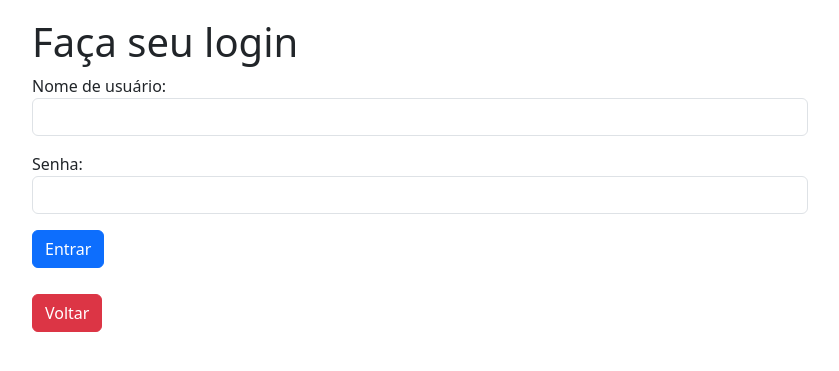
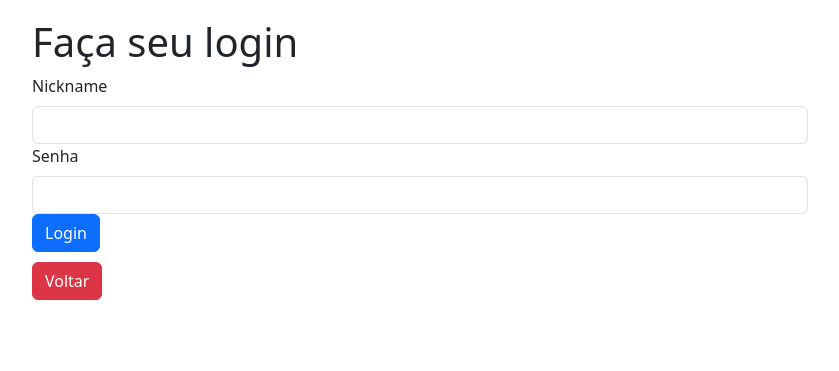
Before and after one commit to gabriel-lacerdaa/Jogoteca, a Flask app: page /login in a window 1280 px wide. Shown: the top 371 px of the page, without its empty margins (220-1059 px from the left). Run offline with Flask 3, Linux system fonts and the light colour scheme; some libraries are stand-ins or nearby versions.

Commit message:
wtf para validar formulario de login

```diff
--- a/helpers.py
+++ b/helpers.py
@@ -1,7 +1,7 @@
 import os
 from app import app
 from flask_wtf import FlaskForm
-from wtforms import StringField, validators, SubmitField
+from wtforms import StringField, validators, SubmitField, PasswordField
 
 # Classe para validar o formulario
 class FormularioJogo(FlaskForm):
@@ -9,6 +9,12 @@ class FormularioJogo(FlaskForm):
     categoria = StringField('Categoria', [validators.DataRequired(), validators.Length(min=1, max=40)])
     console = StringField('Console', [validators.DataRequired(), validators.Length(min=1, max=20)])
     salvar = SubmitField('Salvar')
+
+
+class FormularioLogin(FlaskForm):
+    nickname = StringField('Nickname', [validators.DataRequired(), validators.Length(min=1, max=8)])
+    senha = PasswordField('Senha', [validators.DataRequired(), validators.Length(min=5, max=100)])
+    login = SubmitField('Login')
 
 
 def salvarCapa(Jogo, arquivo):
--- a/requirements.txt
+++ b/requirements.txt
@@ -1,3 +1,4 @@
 flask
 mysql-connector-python==8.0.28
 flask_sqlalchemy
+flask-wtf
--- a/templates/login.html
+++ b/templates/login.html
@@ -1,14 +1,24 @@
 {% extends "template.html" %}
 
 {% block conteudo %}
-  <body>
+
+<body>
     <div class="container">
         <h1>Faça seu login</h1>
         <form method="POST" action="{{ url_for('autenticar') }}">
             <input type="hidden" name="proxima" value="{{ proxima }}">
-            <p><label>Nome de usuário:</label> <input class="form-control" type="text" name="usuario" required></p>
-            <p><label>Senha:</label> <input class="form-control" type="password" name="senha" required></p>
-            <p><button class="btn btn-primary" type="submit">Entrar</button></p>
+            {{ form.csrf_token() }}
+            <div class="form-group">
+                {{ form.nickname.label(class="form-label") }}
+                {{ form.nickname(class="form-control") }}
+            </div>
+            <div>
+                {{ form.senha.label(class="form-label") }}
+                {{ form.senha(class="form-control") }}
+            </div>
+            <div class="form-group">
+                {{ form.login(class="btn btn-primary") }}
+            </div>
         </form>
         <a class="btn btn-danger" href="{{ url_for('index') }}">Voltar</a>
     </div>
--- a/view.py
+++ b/view.py
@@ -2,7 +2,7 @@ from flask import render_template, redirect, request, session, flash, url_for, s
 from app import app, db
 from model import Jogos, Usuarios
 import os
-from helpers import salvarCapa, deletaCapa, FormularioJogo
+from helpers import salvarCapa, deletaCapa, FormularioJogo, FormularioLogin
 
 @app.route('/')
 def index():
@@ -93,14 +93,16 @@ def deletar(id):
 @app.route('/login')
 def login():
     proxima = request.args.get("proxima")
-    return render_template("login.html", proxima=proxima)
+    form = FormularioLogin()
+    return render_template("login.html", proxima=proxima, form=form)
 
 
 @app.route('/autenticar', methods=["POST"])
 def autenticar():
-    usuario = Usuarios.query.filter_by(nickname=request.form['usuario']).first()
+    form = FormularioLogin(request.form)
+    usuario = Usuarios.query.filter_by(nickname=form.nickname.data).first()
     if usuario:
-        if usuario.senha == request.form["senha"]:
+        if usuario.senha == form.senha.data:
             session["usuario_logado"] = usuario.nickname
             flash(f'{session["usuario_logado"]} logado com sucesso!')
             proxima_pagina = request.form["proxima"]
```
